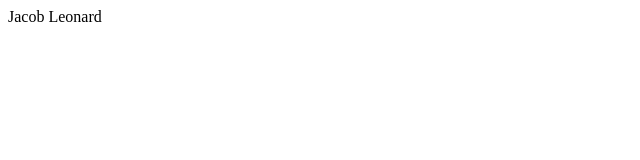
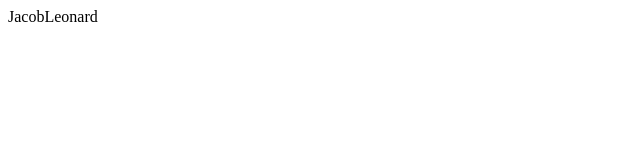
Before and after one commit to jacobleonard545/webserver, a plain HTML site: page index.html in a window 1280 px wide. Shown: the full height of the page, 0-640 px from the left. Drawn offline with Linux system fonts and the light colour scheme.

Commit message:
Update index.html

```diff
--- a/index.html
+++ b/index.html
@@ -1,5 +1,5 @@
 <html>
   <body>
-  Jacob Leonard
+  JacobLeonard
   </body>
 </html>
```
